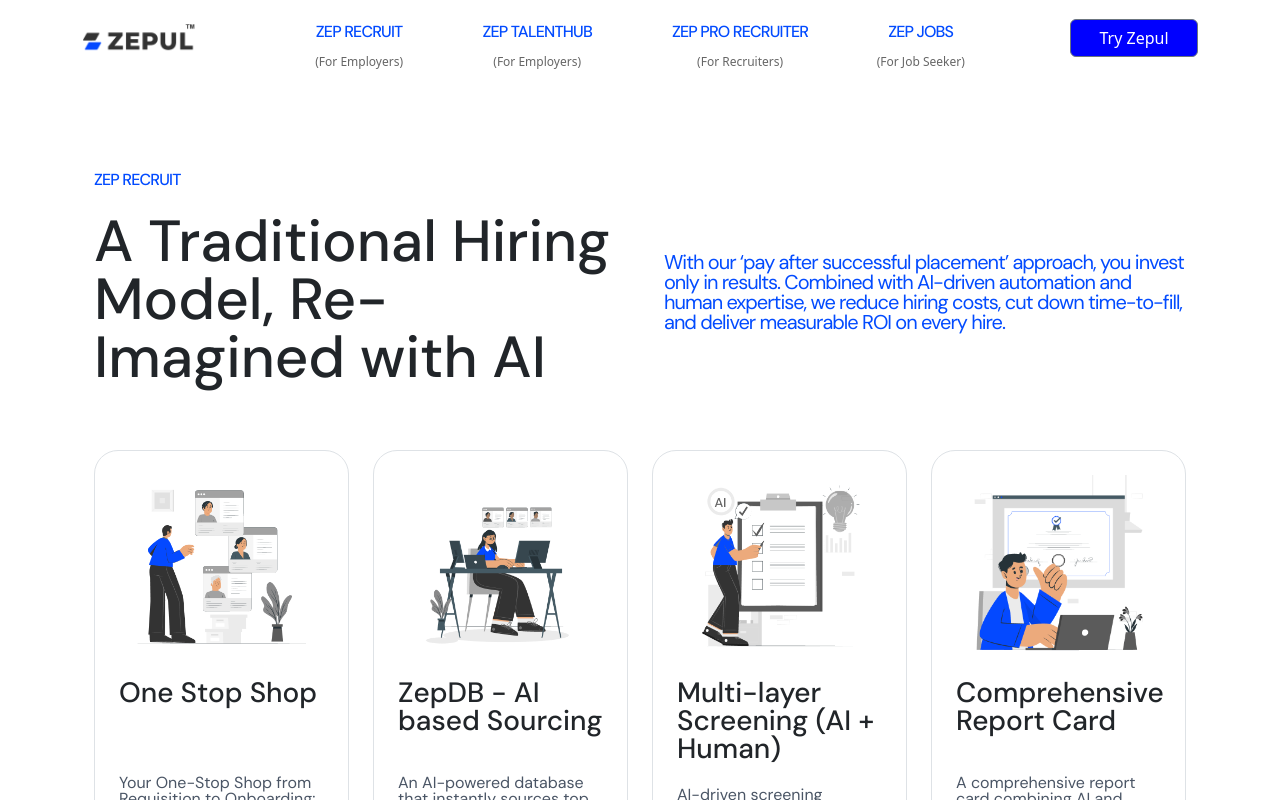
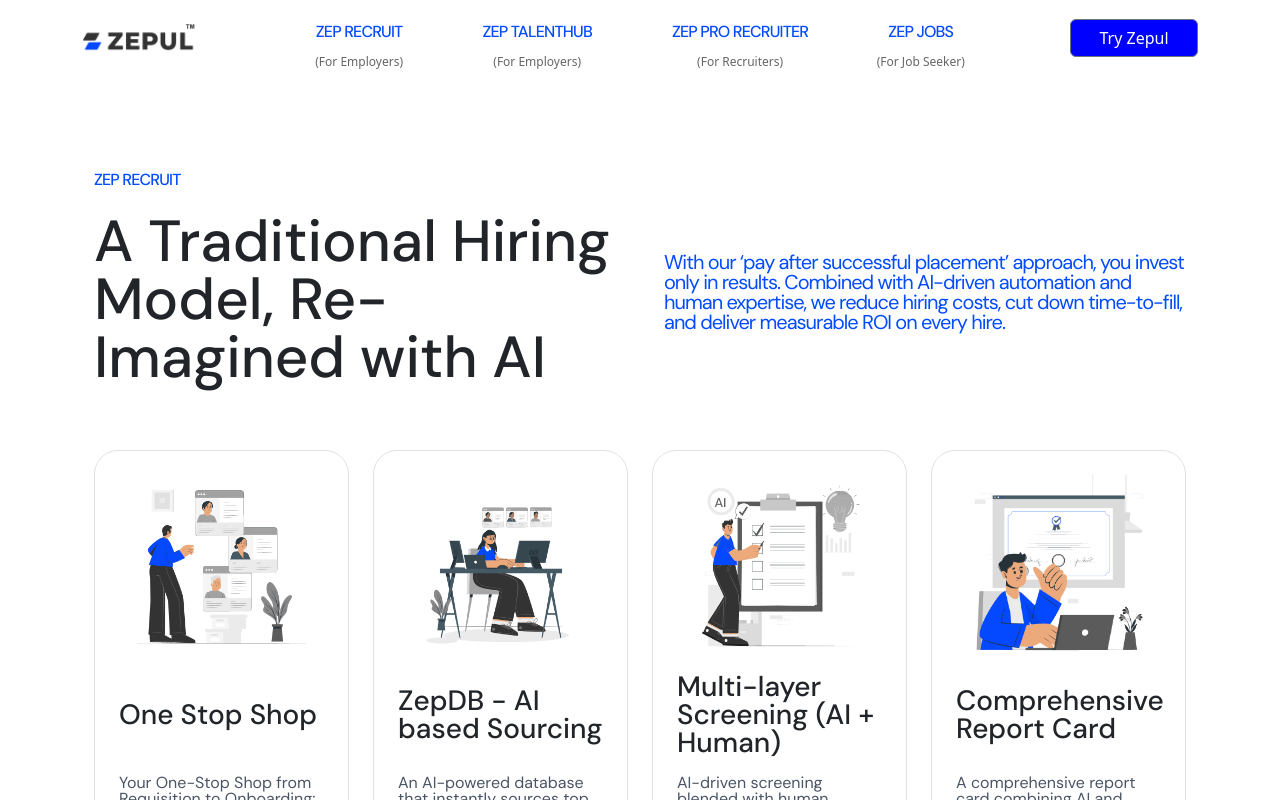
Before and after one commit to princeratheezepul/zepul, a React (Vite) app: page /ZepRecruit in a window 1280 px wide. Shown: the top 800 px of the page. Built offline with nearby package versions, Linux system fonts and the light colour scheme.

Commit message:
all and everything is done

```diff
--- a/src/Components/ZepRecruit/FeatureCards.jsx
+++ b/src/Components/ZepRecruit/FeatureCards.jsx
@@ -43,12 +43,16 @@
             </div>
 
             <h3
-              className="min-h-[72px] mb-4"
+              className="mb-4"
               style={{
                 fontFamily: '"DM Sans", sans-serif',
                 fontWeight: 500,
                 fontSize: "28px",
                 lineHeight: "100%",
+                minHeight: "72px", // minimum height to maintain consistency
+                height: "72px", // fixed height for uniformity
+                display: "flex",
+                alignItems: "center",
               }}
             >
               {feature.title}
```
